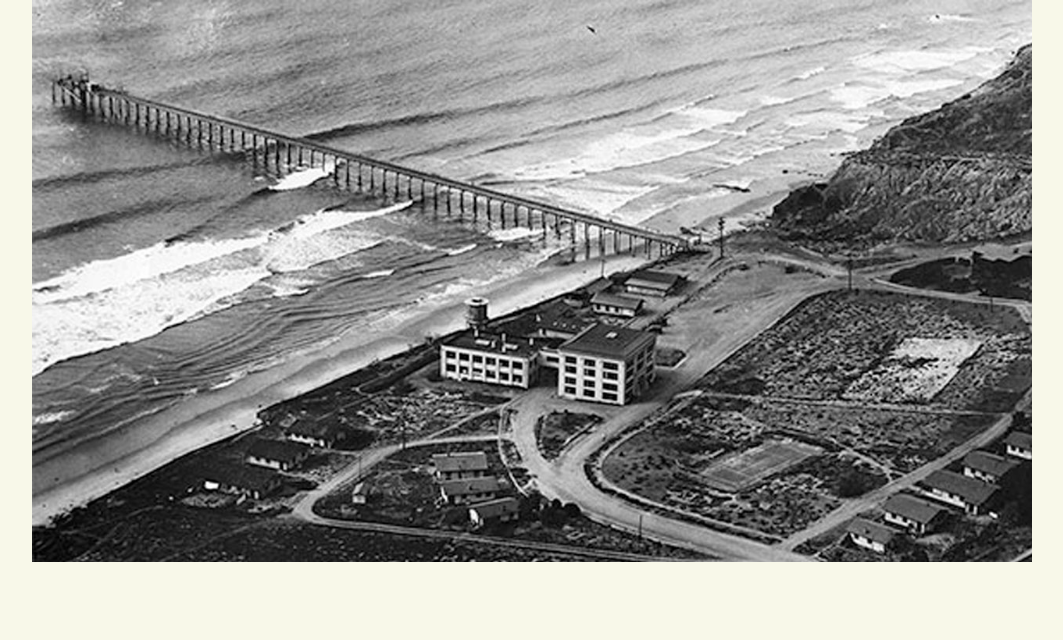
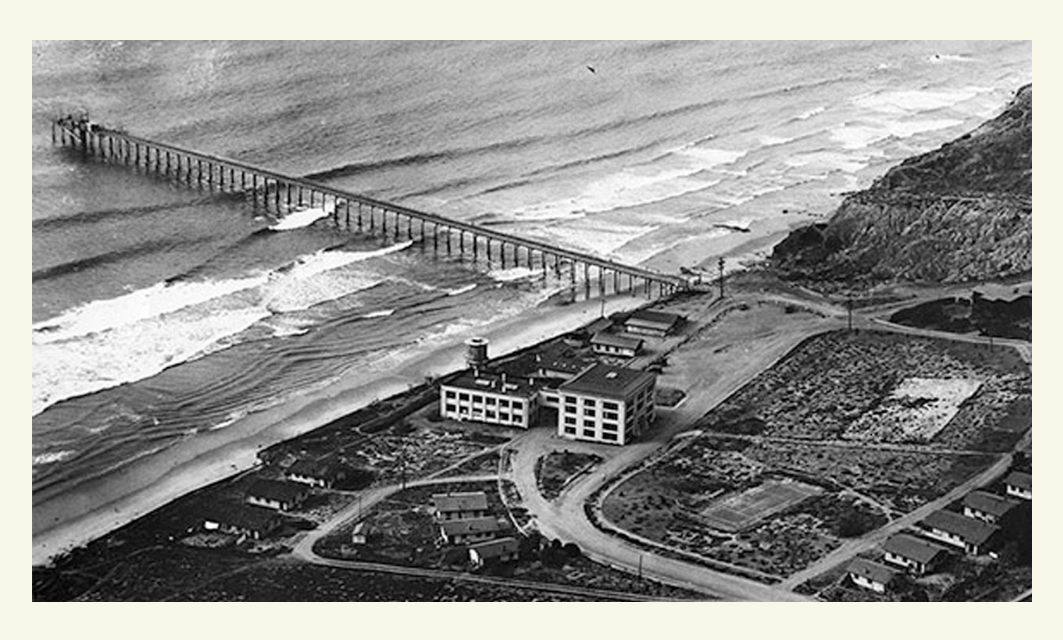
Before and after one commit to abeciana1/drop-the-needle-frontend, a Next.js app: page / in a window 1280 px wide. Shown: the top 640 px of the page, without its empty margins (108-1171 px from the left). Built offline with nearby package versions, Linux system fonts and the light colour scheme.

Commit message:
Added padding around scripps image

```diff
--- a/pages/index.tsx
+++ b/pages/index.tsx
@@ -10,7 +10,7 @@ const Home = () => {
         description="Homepage"
       />
       <div
-        className="w-10/12 mx-auto"
+        className="w-10/12 mx-auto py-10"
       >
         <Image
           src="/Scripps.jpg"
```
